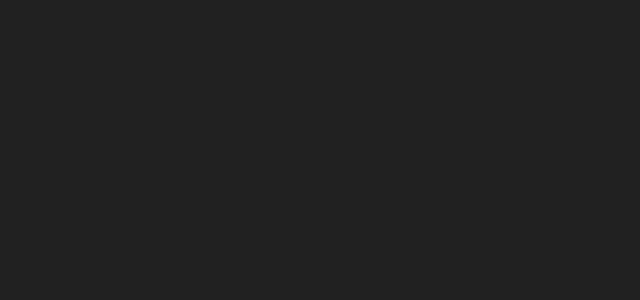
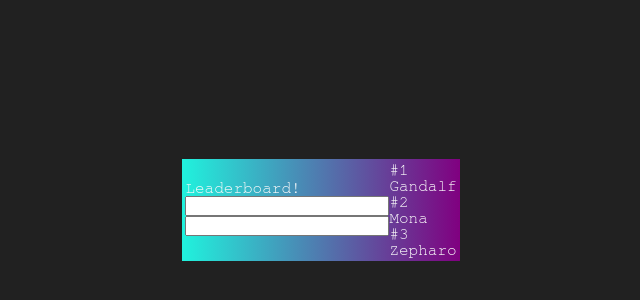
Before and after one commit to waddal/Quizard, a React (Create React App) app: page /leaderboard in a window 1280 px wide. Before the commit this address had no page. Shown: the part 190-490 px from the top of the page, without its empty margins (319-959 px from the left). Built offline with nearby package versions, Linux system fonts and the light colour scheme.

Commit message:
feat: Screen component reduces redundancy, Leaderboard basic page added

```diff
--- a/src/App.js
+++ b/src/App.js
@@ -8,6 +8,7 @@
 import Settings from "./components/Settings";
 import Quiz from "./components/Quiz";
 import Result from "./components/Result";
+import Leaderboard from "./components/Leaderboard";
 
 function App() {
   const [theme, setTheme] = useState("dark");
@@ -23,6 +24,7 @@
         <Route path="/settings" element={<Settings />} />
         <Route path="/quiz" element={<Quiz />} />
         <Route path="/result" element={<Result />} />
+        <Route path="/leaderboard" element={<Leaderboard />} />
       </Routes>
     </ThemeProvider>
   );
--- /dev/null
+++ b/src/components/Leaderboard.jsx
@@ -0,0 +1,39 @@
+import React from "react";
+import styled from "styled-components";
+import Screen from "./Screen";
+
+const Leaderboard = () => {
+  return (
+    <Screen>
+      <Header>
+        <h1>Leaderboard!</h1>
+        <Search></Search>
+        <Filters>
+          <Filter></Filter>
+        </Filters>
+      </Header>
+      <ul>
+        <li>
+          #1<h2>Gandalf</h2>
+        </li>
+        <li>
+          #2<h2>Mona</h2>
+        </li>
+        <li>
+          #3<h2>Zepharo</h2>
+        </li>
+      </ul>
+    </Screen>
+  );
+};
+
+export default Leaderboard;
+
+const Header = styled.header`
+  width: 100%;
+  height: 60px;
+`;
+
+const Search = styled.input``;
+const Filters = styled.div``;
+const Filter = styled.input``;
--- a/src/components/Menu.jsx
+++ b/src/components/Menu.jsx
@@ -27,7 +27,7 @@
           >
             New Game
           </NewGameButton>
-          <HiscoresButton onMouseOver={pop}>Hiscores</HiscoresButton>
+          <HiscoresButton onMouseOver={pop} onClick={() => navigate("/leaderboard")} >Hiscores</HiscoresButton>
         </>
       ) : (
         <>
--- a/src/components/Quiz.jsx
+++ b/src/components/Quiz.jsx
@@ -12,6 +12,7 @@
   resetGame,
 } from "../actions/quizActions";
 import { fetchSuccess } from "../actions/stateActions";
+import Screen from "../components/Screen";
 import Answers from "./Answers";
 import PopupModule from "./PopupModule";
 
@@ -34,9 +35,17 @@
   const [answers, setAnswers] = useState([]);
   const [choices, setChoices] = useState([]);
   const [selected, setSelected] = useState();
+  const [wrapArg, setWrapArg] = useState(1);
   const [module, setModule] = useState(false);
   const navigate = useNavigate();
   const api = data[index];
+
+  const renderWrapper = () => {
+    if (mode === "5") setWrapArg(1);
+    if (mode === "10") setWrapArg(2);
+    if (mode === "Sudden Death") setWrapArg(3);
+    console.log(mode);
+  };
 
   const renderChoices = () => {
     for (let choice in api.answers) {
@@ -115,17 +124,17 @@
     reset();
     renderChoices();
     renderAnswers();
+    renderWrapper();
   }, [index]);
 
   return (
-    <StyledQuiz>
+    <Screen wrapStyle={wrapArg}>
       {module && (
         <PopupModule
           headerText="Are you sure you want to quit?"
           handlePopupModule={handlePopupModule}
         />
       )}
-      <BorderWrap>
       <QuizContainer module={module}>
         <QuitButton onClick={() => handlePopupModule(false)}>X</QuitButton>
         <Question>{api.question}</Question>
@@ -144,8 +153,7 @@
         </SubmitButton>
         <Message>{isChecked && <div>{message}</div>}</Message>
       </QuizContainer>
-      </BorderWrap>
-    </StyledQuiz>
+    </Screen>
   );
 };
 
@@ -170,22 +178,6 @@
   resetGame,
   fetchSuccess,
 })(Quiz);
-
-const StyledQuiz = styled.div`
-  height: 100vh;
-  display: flex;
-  align-items: center;
-  justify-content: center;
-  flex-direction: column;
-`;
-
-const BorderWrap = styled.div`
-  display: flex;
-  align-items: center;
-  justify-content: center;
-  padding: 3px;
-  background: linear-gradient(to right, red, purple);
-`;
 
 const QuizContainer = styled.div`
   height: 512px;
--- /dev/null
+++ b/src/components/Screen.jsx
@@ -0,0 +1,41 @@
+import React from "react";
+import styled from "styled-components";
+
+const Screen = ({ children, wrapStyle = 1 }) => {
+  return (
+    <StyledScreen>
+      {wrapStyle === 1 && <Wrap1>{children}</Wrap1>}
+      {wrapStyle === 2 && <Wrap2>{children}</Wrap2>}
+      {wrapStyle === 3 && <Wrap3>{children}</Wrap3>}
+    </StyledScreen>
+  );
+};
+
+export default Screen;
+
+const StyledScreen = styled.div`
+  height: 100vh;
+  display: flex;
+  align-items: center;
+  justify-content: center;
+  flex-direction: column;
+`;
+
+const Wrap = styled.div`
+  display: flex;
+  align-items: center;
+  justify-content: center;
+  padding: 3px;
+`;
+
+const Wrap1 = styled(Wrap)`
+  background: linear-gradient(to right, #20f2dd, purple);
+`;
+
+const Wrap2 = styled(Wrap)`
+  background: linear-gradient(to right, #f6bc34, purple);
+`;
+
+const Wrap3 = styled(Wrap)`
+  background: linear-gradient(to right, #fd5518, purple);
+`;
--- a/src/components/Settings.jsx
+++ b/src/components/Settings.jsx
@@ -13,6 +13,7 @@
 import { fetchData } from "../actions/stateActions";
 import popSfx from "../assets/audio/pop.mp3";
 import PopupModule from "./PopupModule";
+import Screen from "./Screen";
 
 const sharedValues = {
   mode: "",
@@ -96,11 +97,10 @@
   }, [formValues]);
 
   return (
-    <StyledSettings>
+    <Screen>
       {isFetching && (
         <PopupModule headerText={"your quiz is being created..."} />
       )}
-      <BorderWrap>
       <SettingsContainer>
         <Title>SETTINGS</Title>
         <Form onSubmit={handleSubmit}>
@@ -305,8 +305,7 @@
           <Error>{formErrors.mode}</Error>
         </Errors>
       </SettingsContainer>
-      </BorderWrap>
-    </StyledSettings>
+    </Screen>
   );
 };
 
@@ -322,21 +321,6 @@
   setMode,
   fetchData,
 })(Settings);
-
-const StyledSettings = styled.div`
-  height: 100vh;
-  display: flex;
-  align-items: center;
-  justify-content: center;
-`;
-
-const BorderWrap = styled.div`
-  display: flex;
-  align-items: center;
-  justify-content: center;
-  padding: 3px;
-  background: linear-gradient(to right, #20f2dd, purple);
-`;
 
 const SettingsContainer = styled.div`
   height: 512px;
```
Also changed, not shown: 1 other file (tests, documents, lock files or other folders). Lines whose indentation alone changed are shown as unchanged.
